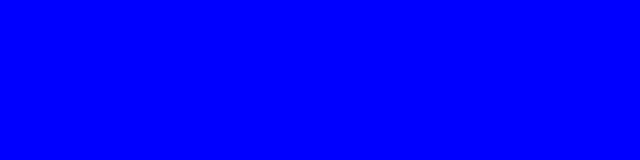
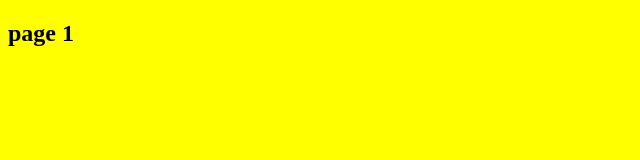
Before and after one commit to rom1-78/site_frame.github.io, a plain HTML site: page page1.html in a window 1280 px wide. Shown: the whole page, without its empty margins (0-640 px from the left). Drawn offline with Linux system fonts and the light colour scheme.

Commit message:
Add files via upload

```diff
--- a/page1.html
+++ b/page1.html
@@ -3,7 +3,7 @@
 <head>
 	<title></title>
 </head>
-<body bgcolor="blue">
-
+<body bgcolor="yellow">
+<h2>page 1</h2>
 </body>
 </html>
```
Also changed, not shown: page2.html (+1 -1 lines).
